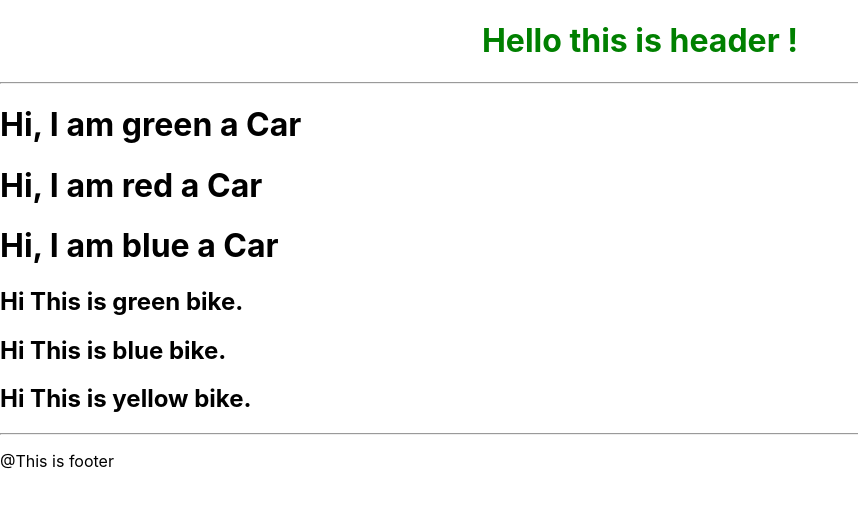
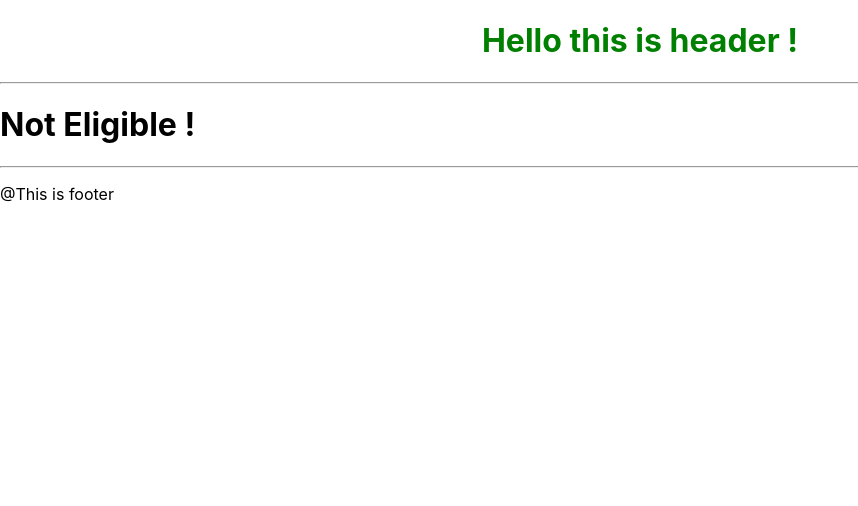
Before and after one commit to srinu0906/react-practise, a React (Create React App) app: page / in a window 1280 px wide. Shown: the top 506 px of the page, without its empty margins (0-858 px from the left). Built offline with nearby package versions, Linux system fonts and the light colour scheme.

Commit message:
Conditionals, events

```diff
--- a/src/App.css
+++ b/src/App.css
@@ -2,3 +2,7 @@ header h1{
   color:green;
   text-align: center;
 }
+
+button{
+  margin:5px;
+}
--- a/src/App.js
+++ b/src/App.js
@@ -2,13 +2,16 @@ import './App.css';
 import Header from './components/Header'
 import Footer from './components/Footer'
 // import  {Main}  from './components/Main';
-import { Main } from './components/Body';
+// import { Main } from './components/Body';
 // import Car  from './components/car'
+import { Vote } from './components/Conditionals';
+
 function App() {
   return (
     <>
     <Header/>
-    <Main />
+    {/* <Main /> */}
+    <Vote age={'15'}/>
     <Footer/>
     </>
   );
--- a/src/components/Body.js
+++ b/src/components/Body.js
@@ -1,6 +1,12 @@
 import Car from "./Car";
 import { Bike } from './Bike';
+
+function sayHello(x){
+    alert('Hello '+x);
+}
+
 function Main() {
+    let name;
     return <>
         <Car color='green'/>
         <Car color='red'/>
@@ -8,6 +14,13 @@ function Main() {
         <Bike color='green'/>
         <Bike color='blue'/>
         <Bike color='yellow'/>
+        <input id="name" onBlur={
+            () => {
+                name = document.getElementById('name').value
+            }
+        }/> <br/>
+        <button onClick={() => sayHello(name)}>Click me!</button> <br/>
+        <button onClick={(event)=>{ alert(event.screenY)}}>Click again !</button>
     </>
 }
 
--- /dev/null
+++ b/src/components/Conditionals.js
@@ -0,0 +1,50 @@
+// function Vote(props){
+//     return <>
+//     if({props.age >= 18}){
+//         <h1>Eligible</h1>
+//     }
+//     else{
+//         <h1>Not Eligible</h1>
+//     }
+//     </>
+// }
+
+function Eligible(){
+    return <h1>Eligible!</h1>
+}
+
+function NotEligibile(){
+    return <h1>Not Eligible !</h1>
+}
+
+
+/*      if else     */
+// function Vote(props){
+//     const age = props.age
+//     if(age >= 18){
+//         return <Eligible/>
+//     } else {
+//        return <NotEligibile/>
+//     }
+// }
+
+/*      && Operator     */
+// function Vote(props){
+//     const age= props.age
+//     return(
+//         <>
+//         {age >= 18 && <Eligible/>}
+//         </>
+//     )
+// }
+
+/* Ternary Operator     */
+function Vote(attrs){
+    const age = attrs.age;
+    return(
+        <>
+        {age>=18 ? <Eligible/> : <NotEligibile/>}
+        </>
+    )
+}
+export {Vote};
```
